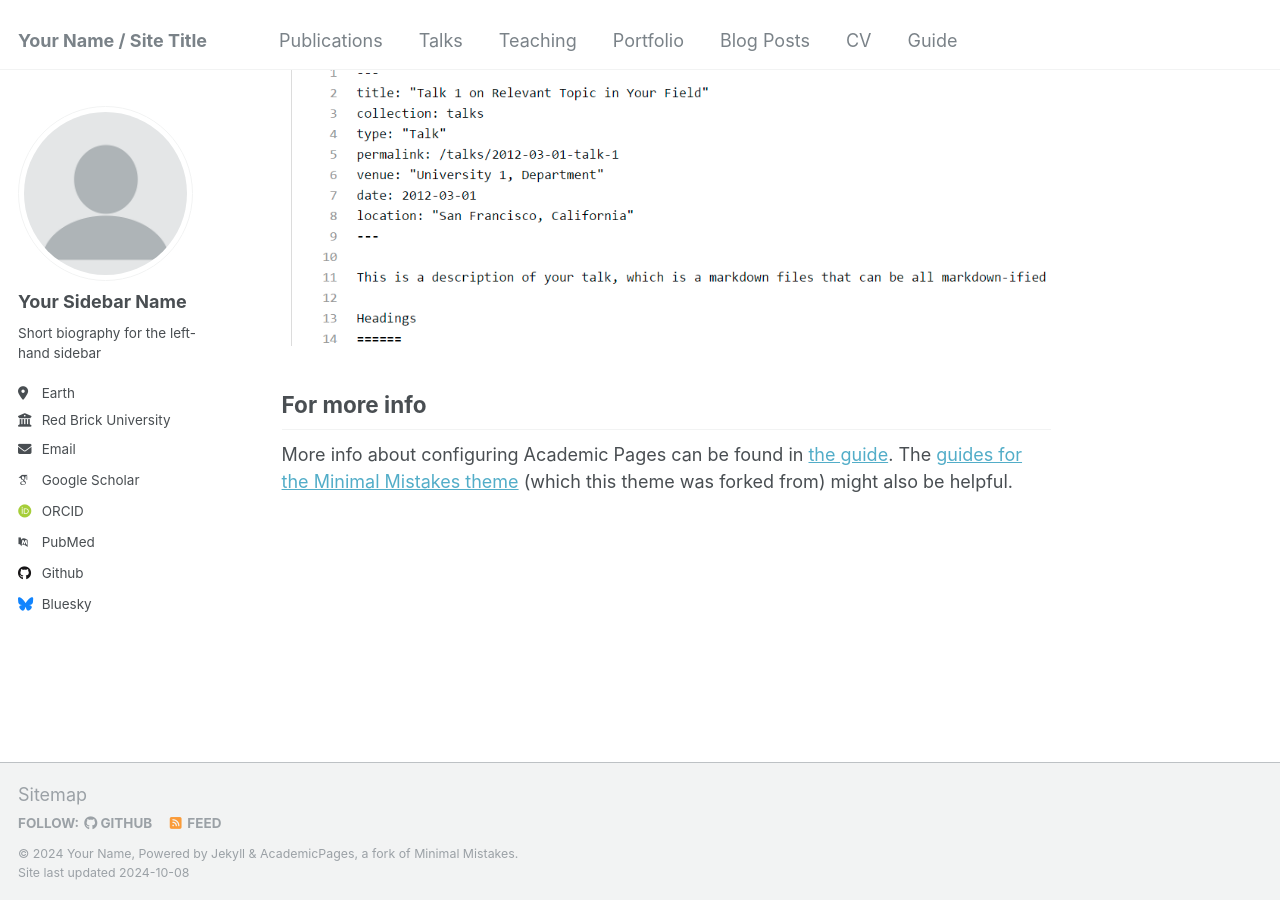
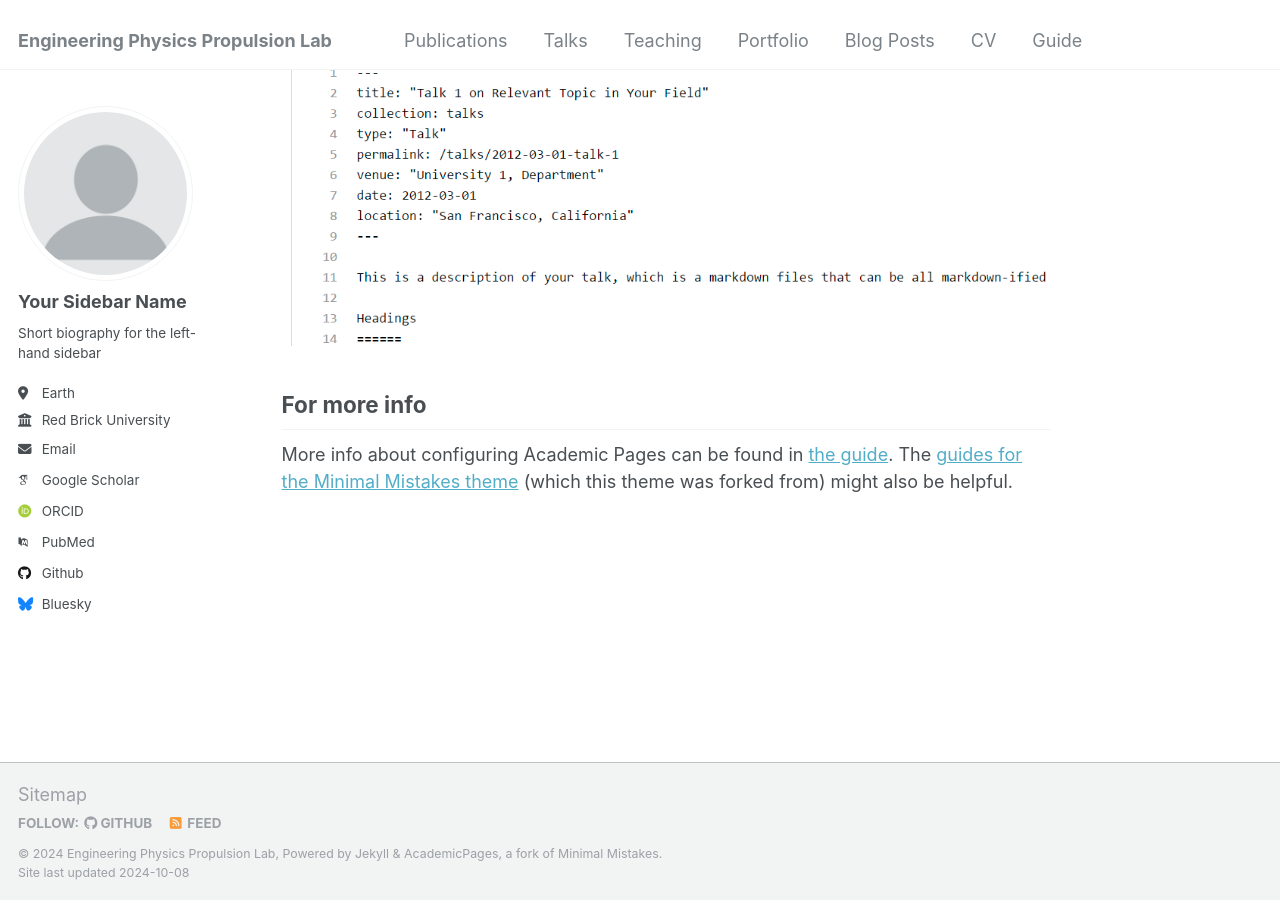
Before and after one commit to eppl-erau-db/eppl-erau-db.github.io, a Jekyll site: the page built from _pages/about.md, in a window 1280 px wide and 900 px high, scrolled down 2643 px. Built offline with Jekyll 4.4.1, drawn with Linux system fonts in a browser that asks for light colours; some web fonts are replaced.

Commit message:
Initial site wide config

```diff
--- a/_config.yml
+++ b/_config.yml
@@ -8,13 +8,13 @@
 
 # Basic Site Settings
 locale                   : "en-US"
-title                    : "Your Name / Site Title"
+title                    : "Engineering Physics Propulsion Lab"
 title_separator          : "-"
-name                     : &name "Your Name"
+name                     : &name "Engineering Physics Propulsion Lab"
 description              : &description "personal description"
-url                      : https://academicpages.github.io # the base hostname & protocol for your site e.g. "https://mmistakes.github.io"
+url                      : https://eppl-erau-db.github.io # the base hostname & protocol for your site e.g. "https://mmistakes.github.io"
 baseurl                  : "" # the subpath of your site, e.g. "/blog"
-repository               : "academicpages/academicpages.github.io"
+repository               : "eppl-erau-db/eppl-erau-db.github.io"
 
 # Site Author - The following control what appear as part of the author content on the side bar.
 #               If a field is blank the icon and link will not appear, otherwise it will be shown.
```
